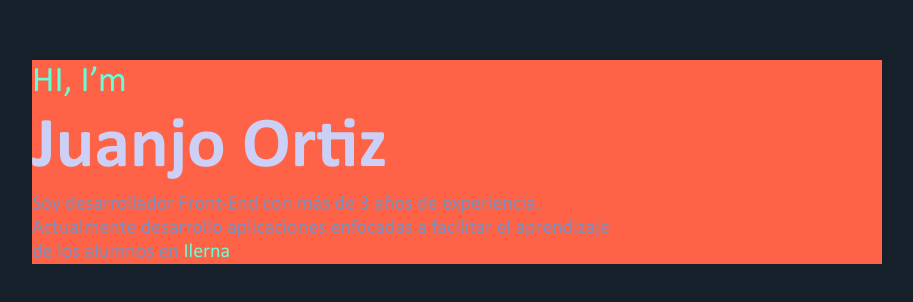
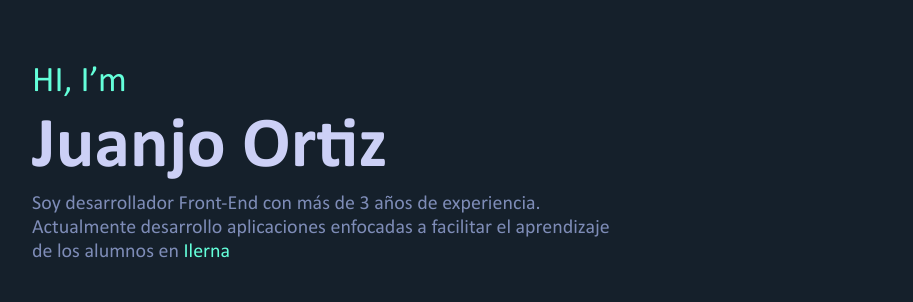
Before and after one commit to JuanjoOrt/portfolio, a Next.js app: page / in a window 1280 px wide. Shown: the part 238-540 px from the top of the page, without its empty margins (183-1096 px from the left). Built offline with nearby package versions, Linux system fonts and the light colour scheme.

Commit message:
tomato color removed

```diff
--- a/assets/styles.css
+++ b/assets/styles.css
@@ -31,7 +31,6 @@ section{
 .container{
     width: 850px;
     height: auto;
-    background-color: tomato;
 }
 
 .green-neon{
```
